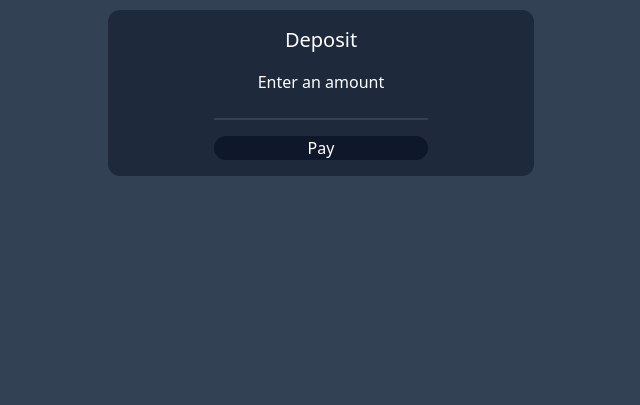
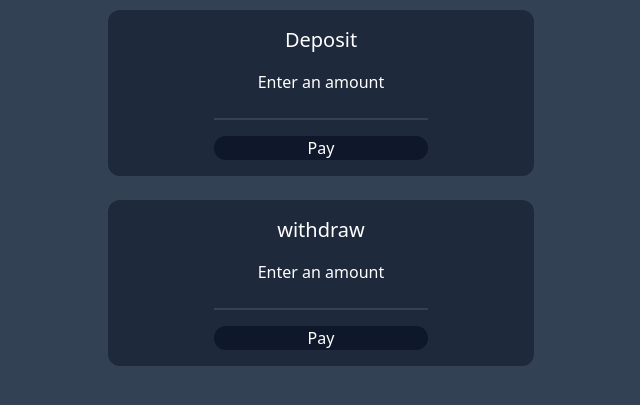
Before and after one commit to thibeau003/PhPoker, a PHP site: page /balance.php in a window 1280 px wide. Shown: the part 206-611 px from the top of the page, without its empty margins (319-959 px from the left). Run offline with PHP 8.4, Linux system fonts and the light colour scheme; some libraries are stand-ins or nearby versions.

Commit message:
withdraw balance

```diff
--- a/src/balance.php
+++ b/src/balance.php
@@ -27,8 +27,8 @@
 
         <div class="bg-slate-800 mt-6 rounded-xl w-1/3 mx-auto text-center text-white">
             <?php
-                if(isset($_POST['deposit_amount'])){
-                    $sql = "UPDATE tblusers SET balance = balance + ". $_POST['deposit_amount'] * 100 ." WHERE user_id = ". $_SESSION['user']['user_id'];
+            if (isset($_POST['deposit_amount'])) {
+                $sql = "UPDATE tblusers SET balance = balance + " . $_POST['deposit_amount'] * 100 . " WHERE user_id = " . $_SESSION['user']['user_id'];
                 $resultaat = $mysqli->query($sql);
                 $_SESSION['user']['balance'] = $_SESSION['user']['balance'] + $_POST['deposit_amount'] * 100;
 
@@ -56,9 +56,48 @@
             }
             ?>
         </div>
+        <div class="bg-slate-800 mt-6 rounded-xl w-1/3 mx-auto text-center text-white">
+            <?php
+            if (isset($_POST['withdraw_amount'])) {
+                $sql = "UPDATE tblusers SET balance = balance - " . $_POST['withdraw_amount'] * 100 . " WHERE user_id = " . $_SESSION['user']['user_id'];
+                $resultaat = $mysqli->query($sql);
+                if ($_SESSION['user']['balance'] > $_POST['withdraw_amount']) {
+                    $_SESSION['user']['balance'] = $_SESSION['user']['balance'] - $_POST['withdraw_amount'] * 100;
+                }
+
+
+                echo "
+                        <div class='py-8 mx-auto'>
+                        <svg xmlns='http://www.w3.org/2000/svg' width='16' height='16' fill='currentColor' class='bi bi-dash-circle-fill' viewBox='0 0 16 16'>
+                        <path d='M16 8A8 8 0 1 1 0 8a8 8 0 0 1 16 0zM4.5 7.5a.5.5 0 0 0 0 1h7a.5.5 0 0 0 0-1h-7z'/>
+                      </svg>
+                        </div>
+                    ";
+            } else {
+                echo "
+                        <p class='text-xl font-medium py-4'>withdraw</p>
+
+                        <form action='' method='post'>
+                            <div class='w-1/2 mx-auto'>
+                                <label class='text-left w-1/2' for='amount'>Enter an amount</label>
+                                <br>
+                                <input class='w-full bg-transparent border-b-2 mb-4 border-slate-700 focus:outline-none' type='amount' id='withdraw_amount' name='withdraw_amount' required>
+                            </div>
+
+                            <input type='submit' class='w-1/2 bg-slate-900 rounded-full mb-4' value='Pay'>
+                        </form>
+                    ";
+            }
+
+            ?>
+        </div>
 
         <?php
-            if(isset($_GET["action"]) && $_GET["action"] == "deposit"){
+        if (isset($_GET["action"]) && $_GET["action"] == "deposit") {
+            echo "
+
+                ";
+        } elseif (isset($_GET["action"]) && $_GET["action"] == "Withdraw") {
             echo "
 
                 ";
```
Lines whose indentation alone changed are shown as unchanged.
